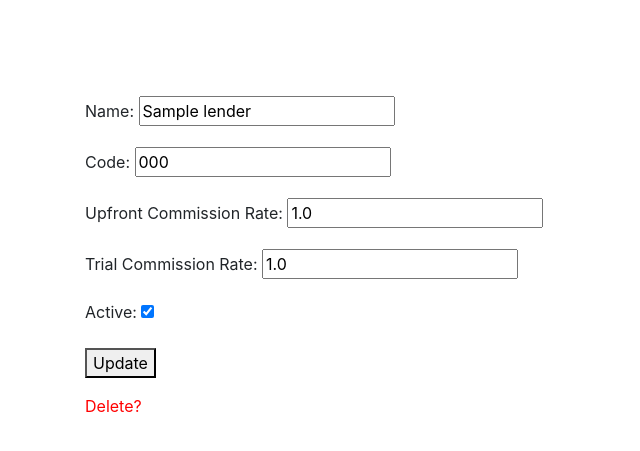
After one commit to RyskiQN/finsure-backend-engineering-challenge, a Django app: page /lenders/update/1 in a window 1280 px wide. The commit adds this page. Shown: the top 451 px of the page, without its empty margins (0-640 px from the left). Run offline with Django 4.2, Linux system fonts and the light colour scheme; tables that the repository leaves empty hold one stand-in row (values such as "Sample post").

Commit message:
Tidied up a little, now implements 5 of 7 objectives

```diff
--- a/lenders/lender_app/filters.py
+++ b/lenders/lender_app/filters.py
@@ -4,14 +4,15 @@ import django_filters
 
 class ActiveLenderFilter(django_filters.FilterSet):
     active = django_filters.BooleanFilter()
+
     class Meta:
         model = Lender
         fields = ('active',)
 
 
 class SearchLenderFilter(django_filters.FilterSet):
-    name = django_filters.CharFilter(max_length=255, lookup_expr='icontains')
-    code = django_filters.CharFilter(max_length=3, lookup_expr='icontains')
+    name = django_filters.CharFilter(label='Name', max_length=255, lookup_expr='icontains')
+    code = django_filters.CharFilter(label='Code', max_length=3, lookup_expr='icontains')
     upfront_com = django_filters.NumberFilter()
     trial_com = django_filters.NumberFilter()
     active = django_filters.BooleanFilter()
--- a/lenders/lender_app/forms.py
+++ b/lenders/lender_app/forms.py
@@ -7,10 +7,32 @@ class CreateLenderForm(forms.ModelForm):
     class Meta:
         model = Lender
         fields = ('name', 'code', 'upfront_com',
-                'trial_com', 'active')
+                  'trial_com', 'active')
+
     name = forms.CharField(widget=forms.TextInput(attrs={'placeholder': 'Name'}))
     code = forms.CharField(widget=forms.TextInput(attrs={'placeholder': 'ID'}), max_length=3)
     upfront_com = forms.FloatField(widget=forms.NumberInput(attrs={'placeholder': '%'}))
     trial_com = forms.FloatField(widget=forms.NumberInput(attrs={'placeholder': '%'}))
     active = forms.BooleanField(widget=forms.CheckboxInput())
     helper = helper.FormHelper
+
+
+class UpdateLenderForm(forms.ModelForm):
+    class Meta:
+        model = Lender
+        fields = ('name', 'code', 'upfront_com',
+                  'trial_com', 'active')
+
+    def __init__(self, *args, **kwargs):
+        # Get the instance of the Lender model using the pk
+        instance = Lender.objects.get(id=kwargs.pop('id', 1))
+        # Pass the instance to the super class constructor
+        super().__init__(instance=instance, *args, **kwargs)
+        # Customize the form fields as you wish
+        self.fields['name'].widget = forms.TextInput(attrs={'placeholder': instance.name})
+        self.fields['code'].widget = forms.TextInput(attrs={'placeholder': instance.code, 'max_length': 3})
+        self.fields['upfront_com'].widget = forms.NumberInput(attrs={'placeholder': instance.upfront_com})
+        self.fields['trial_com'].widget = forms.NumberInput(attrs={'placeholder': instance.trial_com})
+        self.fields['active'].widget = forms.CheckboxInput(attrs={'default': instance.active if instance else ''})
+
+    helper = helper.FormHelper
--- a/lenders/lender_app/serializers.py
+++ b/lenders/lender_app/serializers.py
@@ -6,4 +6,4 @@ class LenderSerializer(serializers.ModelSerializer):
     class Meta:
         model = Lender
         fields = ('name', 'code', 'upfront_com',
-                'trial_com', 'active')
+                  'trial_com', 'active')
--- a/lenders/lender_app/urls.py
+++ b/lenders/lender_app/urls.py
@@ -4,11 +4,9 @@ from . import views
 urlpatterns = [
     path('get_data/', views.getData),
     path('post_data/', views.postData),
-    path('create', views.add_lender),
-    path('list', views.list_lenders),
-    path('search', views.search_lenders),
-    path('', views.api_root),
-    path('posting/<int:pk>', views.edit_lender, name='posting'),
-    path('post_list/', views.PostList.as_view(), name='post-list'),
-    path('posts/<int:pk>/', views.PostDetail.as_view(), name='post-detail'),
+    path('create', views.add_lender, name='create'),
+    path('list', views.list_lenders, name='list'),
+    path('search', views.search_lenders, name='search'),
+    path('update/<int:id>', views.update_lender, name='update'),
+    path('update/delete/<int:id>', views.delete_lender, name='delete'),
 ]
--- a/lenders/lender_app/views.py
+++ b/lenders/lender_app/views.py
@@ -1,4 +1,4 @@
-from django.shortcuts import render
+from django.shortcuts import render, redirect
 from django.core.paginator import EmptyPage, PageNotAnInteger, Paginator
 
 from rest_framework.decorators import api_view
@@ -9,7 +9,7 @@ from rest_framework.decorators import api_view
 from rest_framework.reverse import reverse
 from rest_framework_json_api import views
 
-from .forms import CreateLenderForm
+from .forms import CreateLenderForm, UpdateLenderForm
 from .serializers import LenderSerializer
 from .models import Lender
 from .filters import *
@@ -39,8 +39,10 @@ def add_lender(request):
             serializer.save()
 
     else:
-        form = CreateLenderForm()
-    return render(request, 'add_lender.html', {'form': form})
+        context = {
+            {'form': CreateLenderForm()}
+        }
+    return render(request, 'add_lender.html', context)
 
 
 def list_lenders(request):
@@ -60,6 +62,7 @@ def list_lenders(request):
         print('Get')
         return render(request, 'listing.html', context)
 
+
 def search_lenders(request):
     lender_list = Lender.objects.all().order_by('code')
     lender_filter = SearchLenderFilter(request.GET, queryset=lender_list)
@@ -78,35 +81,29 @@ def search_lenders(request):
         return render(request, 'listing.html', context)
 
 
-def edit_lender(request, pk=0):
-    pass
+def update_lender(request, id=1):
+    if request.method == 'POST':
+        serializer = LenderSerializer(instance=Lender.objects.get(id=id),
+                                      data=request.POST)
+        if serializer.is_valid():
+            serializer.save()
 
-@api_view(['GET'])
-def api_root(request, format=None):
-    # Create a paginator instance
-    paginator = PageNumberPagination()
-    # Set the page size to 5
-    paginator.page_size = 5
-    paginator.max_page_size = 5
-    # Set the page query parameter to 'p'
-    paginator.page_query_param = 'p'
-    # Get the list of available endpoints
-    endpoints = [
-        ('posts', reverse('post-list', request=request, format=format)),
-    ]
-    # Paginate the endpoints list
-    page = paginator.paginate_queryset(Lender.objects.all(), request)
-    # Return the paginated response
-    return paginator.get_paginated_response(page)
+        return redirect("list")
+    else:
+        context = {
+            'form': UpdateLenderForm(id=id),
+            'lender': Lender.objects.get(id=id)
+        }
+        return render(request, 'update_lender.html', context)
 
-class PostList(generics.ListCreateAPIView):
-    queryset = Lender.objects.all()
-    serializer_class = LenderSerializer
 
-class PostDetail(generics.RetrieveUpdateDestroyAPIView):
-    queryset = Lender.objects.all()
-    serializer_class = LenderSerializer
+def delete_lender(request, id=1):
+    if request.method == 'POST':
+        Lender.objects.get(id=id).delete()
 
-class PostViewSet(views.ModelViewSet):
-    queryset = Lender.objects.all()
-    serializer_class = LenderSerializer
+        return redirect("list")
+    else:
+        context = {
+            'lender': Lender.objects.get(id=id)
+        }
+        return render(request, 'confirm.html', context)
--- a/lenders/lender_project/settings.py
+++ b/lenders/lender_project/settings.py
@@ -15,7 +15,6 @@ from pathlib import Path
 # Build paths inside the project like this: BASE_DIR / 'subdir'.
 BASE_DIR = Path(__file__).resolve().parent.parent
 
-
 # Quick-start development settings - unsuitable for production
 # See https://docs.djangoproject.com/en/4.2/howto/deployment/checklist/
 
@@ -26,7 +25,6 @@ SECRET_KEY = 'django-insecure-@o)-ubrr4t-78*6f$&h-f&o-0q$1_irht1&+u8nz9b++^h_u=0
 DEBUG = True
 
 ALLOWED_HOSTS = []
-
 
 # Application definition
 
@@ -88,7 +86,6 @@ TEMPLATES = [
 
 WSGI_APPLICATION = 'lender_project.wsgi.application'
 
-
 # Database
 # https://docs.djangoproject.com/en/4.2/ref/settings/#databases
 
@@ -102,7 +99,6 @@ DATABASES = {
         'PORT': '3306',
     }
 }
-
 
 # Password validation
 # https://docs.djangoproject.com/en/4.2/ref/settings/#auth-password-validators
@@ -122,7 +118,6 @@ AUTH_PASSWORD_VALIDATORS = [
     },
 ]
 
-
 # Internationalization
 # https://docs.djangoproject.com/en/4.2/topics/i18n/
 
@@ -134,7 +129,6 @@ USE_I18N = True
 
 USE_TZ = True
 
-
 # Static files (CSS, JavaScript, Images)
 # https://docs.djangoproject.com/en/4.2/howto/static-files/
 
--- a/lenders/lender_project/urls.py
+++ b/lenders/lender_project/urls.py
@@ -17,6 +17,7 @@ Including another URLconf
 from django.contrib import admin
 from django.urls import include, path
 
+
 urlpatterns = [
     path("admin/", admin.site.urls),
     path("lenders/", include("lender_app.urls")),
--- a/lenders/templates/add_lender.html
+++ b/lenders/templates/add_lender.html
@@ -1,7 +1,7 @@
 {% extends 'base.html' %}
 
 {% block content %}
-    <form method="post" novalidate>
+    <form method="post">
     {% csrf_token %}
     {{ form.as_p }}
     <button type="submit">Add</button>
--- /dev/null
+++ b/lenders/templates/update_lender.html
@@ -0,0 +1,12 @@
+{% extends 'base.html' %}
+
+{% block content %}
+<form method="post">
+    {% csrf_token %}
+    {{ form.as_p }}
+    <p>
+        <button type="submit">Update</button>
+    </p>
+    <p><a href="delete/{{ lender.id }}" style="color:#FF0000"> Delete? </a></p>
+</form>
+{% endblock %}
```
Also changed, not shown: lenders/templates/base.html (+11 -4 lines), lenders/templates/confirm.html (added, +14 -0 lines), lenders/templates/listing.html (+6 -8 lines), README.md, lenders/lender_app/migrations/0001_initial.py, lenders/lender_app/models.py (line endings or trailing spaces).
